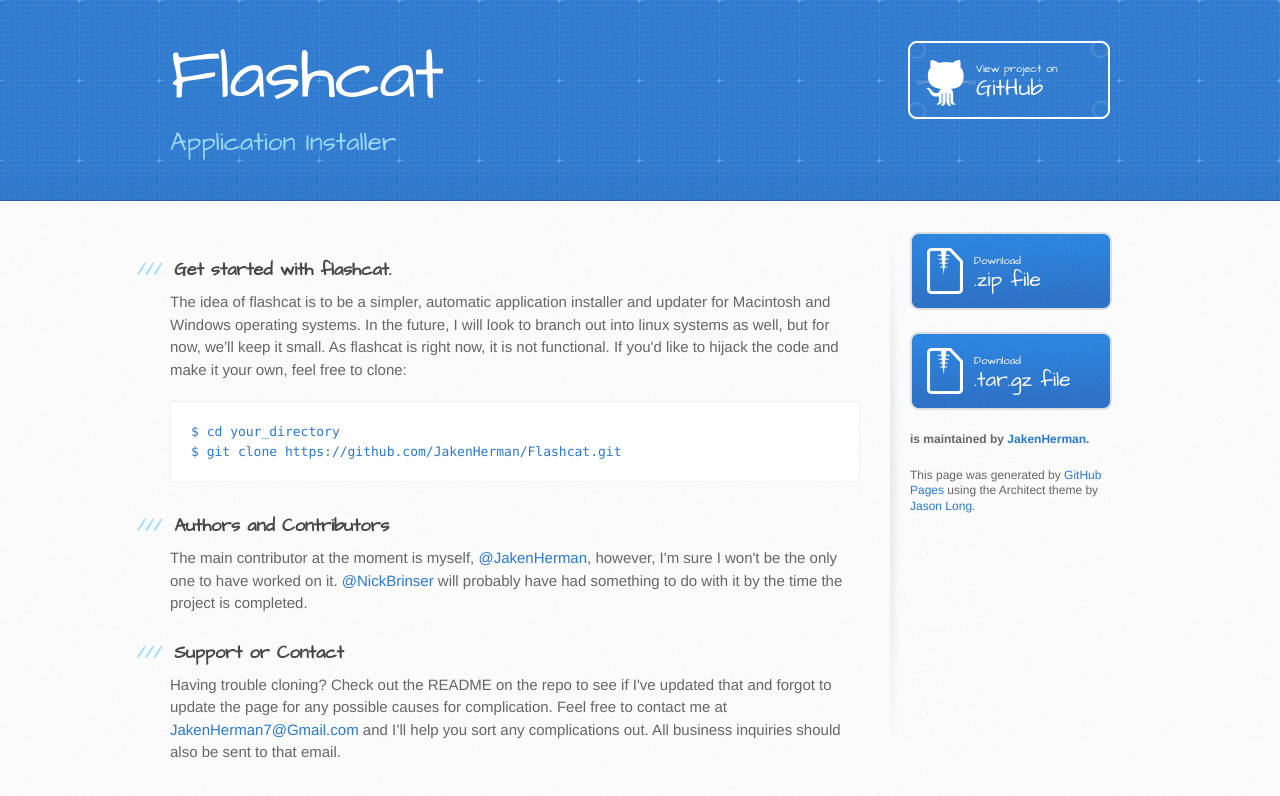
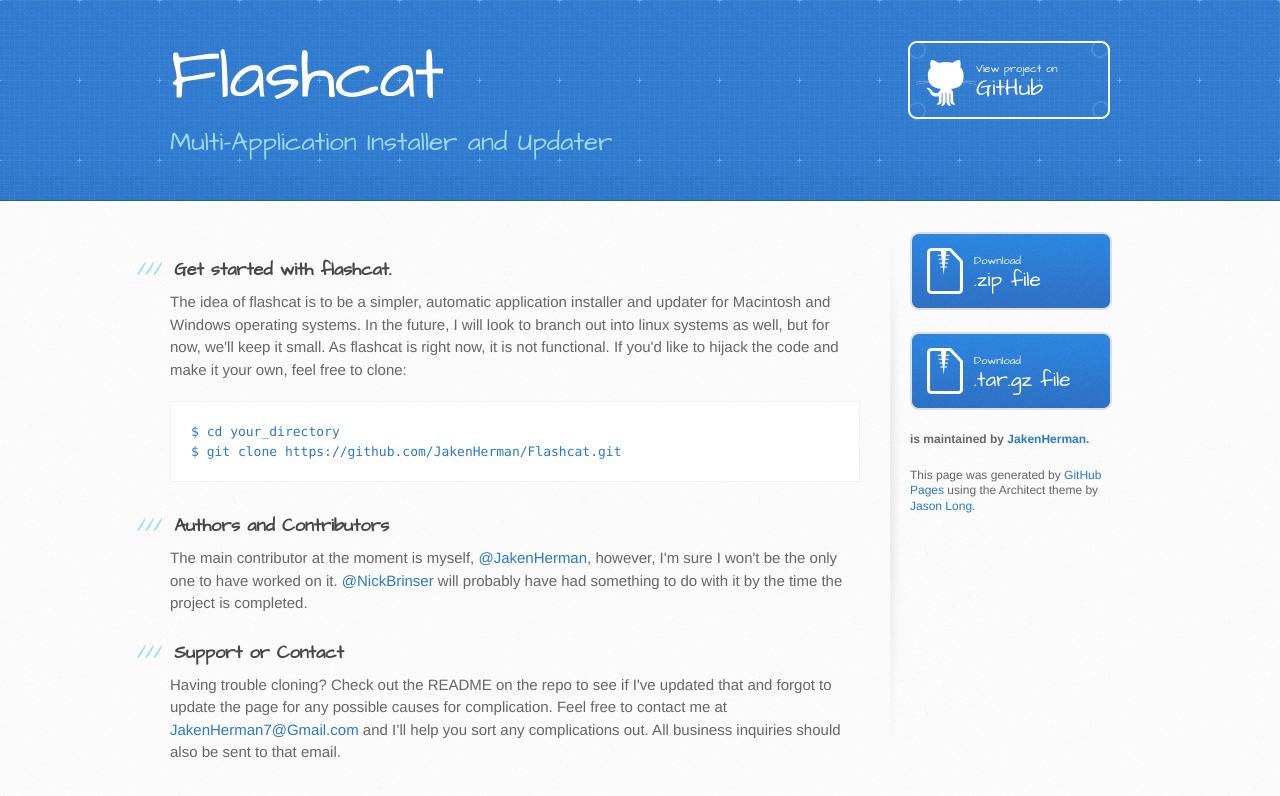
Before and after one commit to JakenHerman/Flashcat, a plain HTML site: page index.html in a window 1280 px wide. Drawn offline with Linux system fonts and the light colour scheme.

Commit message:
Update index.html

```diff
--- a/index.html
+++ b/index.html
@@ -20,7 +20,7 @@
     <header>
       <div class="inner">
         <h1>Flashcat</h1>
-        <h2>Application Installer</h2>
+        <h2>Multi-Application Installer and Updater</h2>
         <a href="https://github.com/JakenHerman/Flashcat" class="button"><small>View project on</small> GitHub</a>
       </div>
     </header>
```
